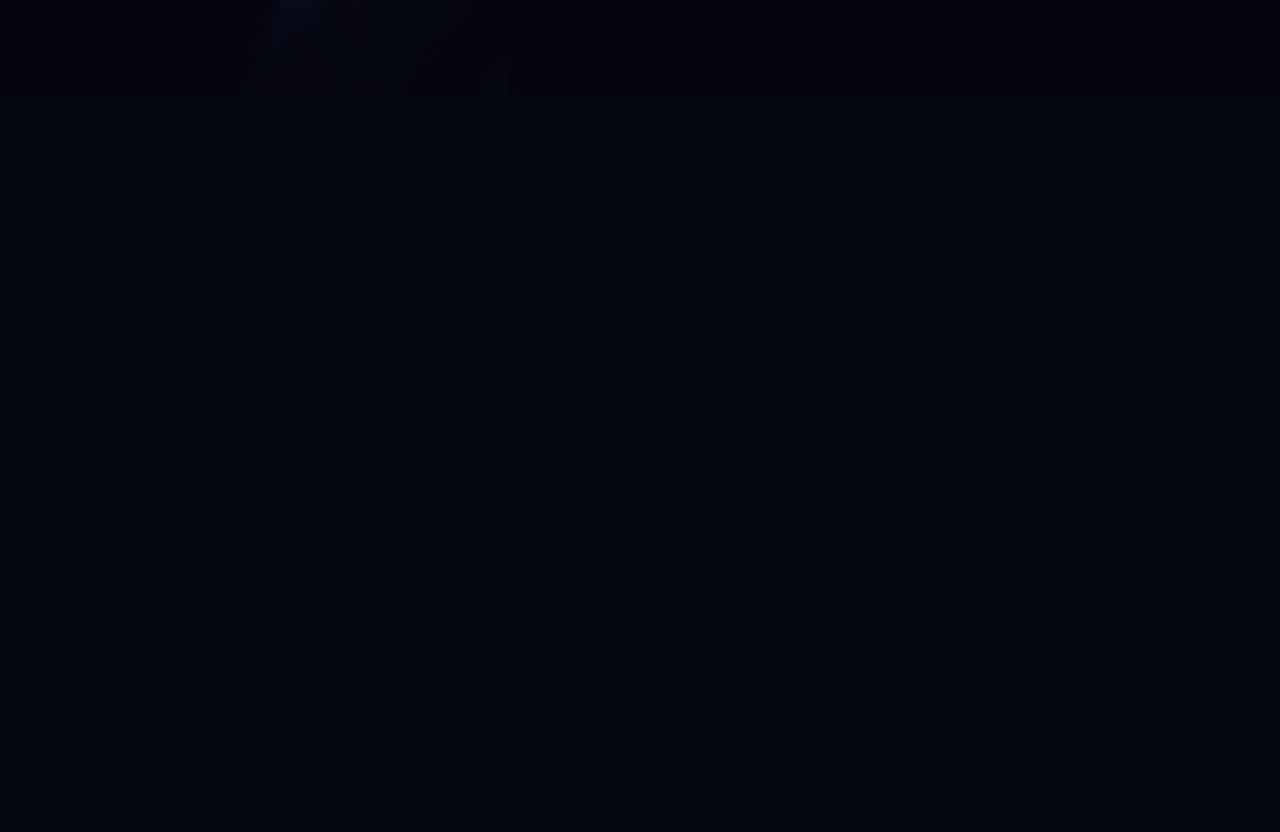
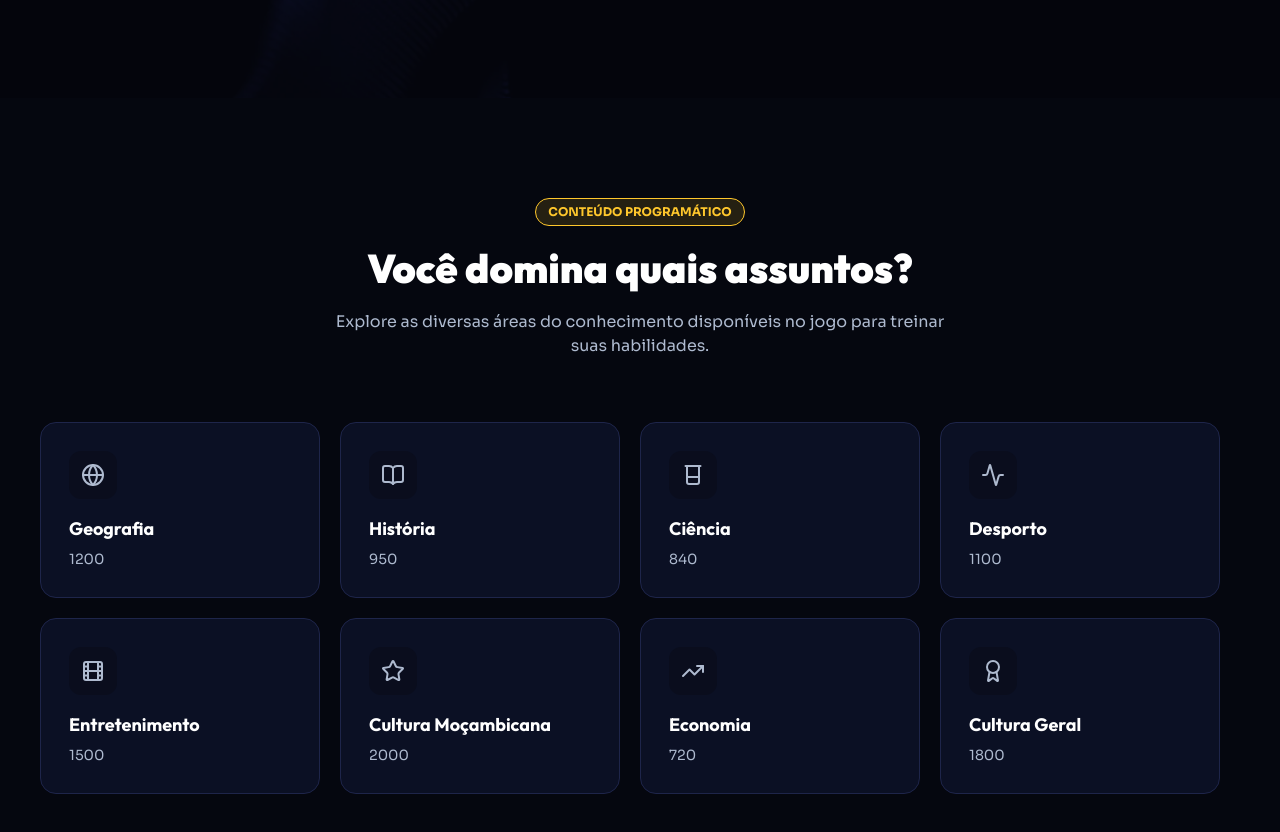
Before and after one commit to renzi-fidele-frontend/quem-sabe-mais, a Next.js app: page / in a window 1280 px wide. Shown: the part 3513-4345 px from the top of the page. Before the commit the page ends 3611 px from the top, so only its background shows below. Built offline with nearby package versions, Linux system fonts and the light colour scheme.

Commit message:
feat: Adicionando a seção sobre as categorias das perguntas na página inicial

```diff
--- a/app/page.tsx
+++ b/app/page.tsx
@@ -1,7 +1,7 @@
 import Container from "@/components/layout/Container";
 import SectionIntro from "@/components/layout/SectionIntro";
 import Button from "@/components/shared/Button";
-import { Award, BadgeQuestionMark, Info, Play, Shield, Star, TrendingUp } from "lucide-react";
+import { Activity, Award, BadgeQuestionMark, Beaker, BookOpen, Film, Globe, Info, Play, Shield, Star, TrendingUp } from "lucide-react";
 import Image from "next/image";
 import Link from "next/link";
 
@@ -35,6 +35,17 @@ export default function Home() {
       { nome: "Lucas Pedro", pontos: 75000, nivel: "Especialista" },
       { nome: "Maria Tembe", pontos: 62500, nivel: "Especialista" },
       { nome: "João Nhaca", pontos: 58300, nivel: "Especialista" },
+   ];
+
+   const categorias = [
+      { icone: Globe, nome: "Geografia", nrPerguntas: 1200 },
+      { icone: BookOpen, nome: "História", nrPerguntas: 950 },
+      { icone: Beaker, nome: "Ciência", nrPerguntas: 840 },
+      { icone: Activity, nome: "Desporto", nrPerguntas: 1100 },
+      { icone: Film, nome: "Entretenimento", nrPerguntas: 1500 },
+      { icone: Star, nome: "Cultura Moçambicana", nrPerguntas: 2000 },
+      { icone: TrendingUp, nome: "Economia", nrPerguntas: 720 },
+      { icone: Award, nome: "Cultura Geral", nrPerguntas: 1800 },
    ];
 
    return (
@@ -242,6 +253,28 @@ export default function Home() {
                   </div>
                </Container>
             </section>
+            <section className="pb-25 relative">
+               <Container>
+                  <SectionIntro
+                     subtitulo="Conteúdo Programático"
+                     titulo="Você domina quais assuntos?"
+                     descricao="Explore as diversas áreas do conhecimento disponíveis no jogo para treinar suas habilidades."
+                  />
+                  <div className="flex items-stretch gap-5 flex-wrap">
+                     {categorias.map((item, k) => (
+                        <div className="p-7 rounded-2xl bg-azul-escuro2/90 border border-cor-borda space-y-4 basis-[calc(25%-20px)]" key={k}>
+                           <div className="p-3 rounded-xl bg-azul-escuro w-fit">
+                              <item.icone className="stroke-texto-1" />
+                           </div>
+                           <div className="space-y-1.5">
+                              <p className="text-white font-bold text-lg">{item.nome}</p>
+                              <p className="font-sora text-sm">{item.nrPerguntas}</p>
+                           </div>
+                        </div>
+                     ))}
+                  </div>
+               </Container>
+            </section>
          </div>
       </div>
    );
```
